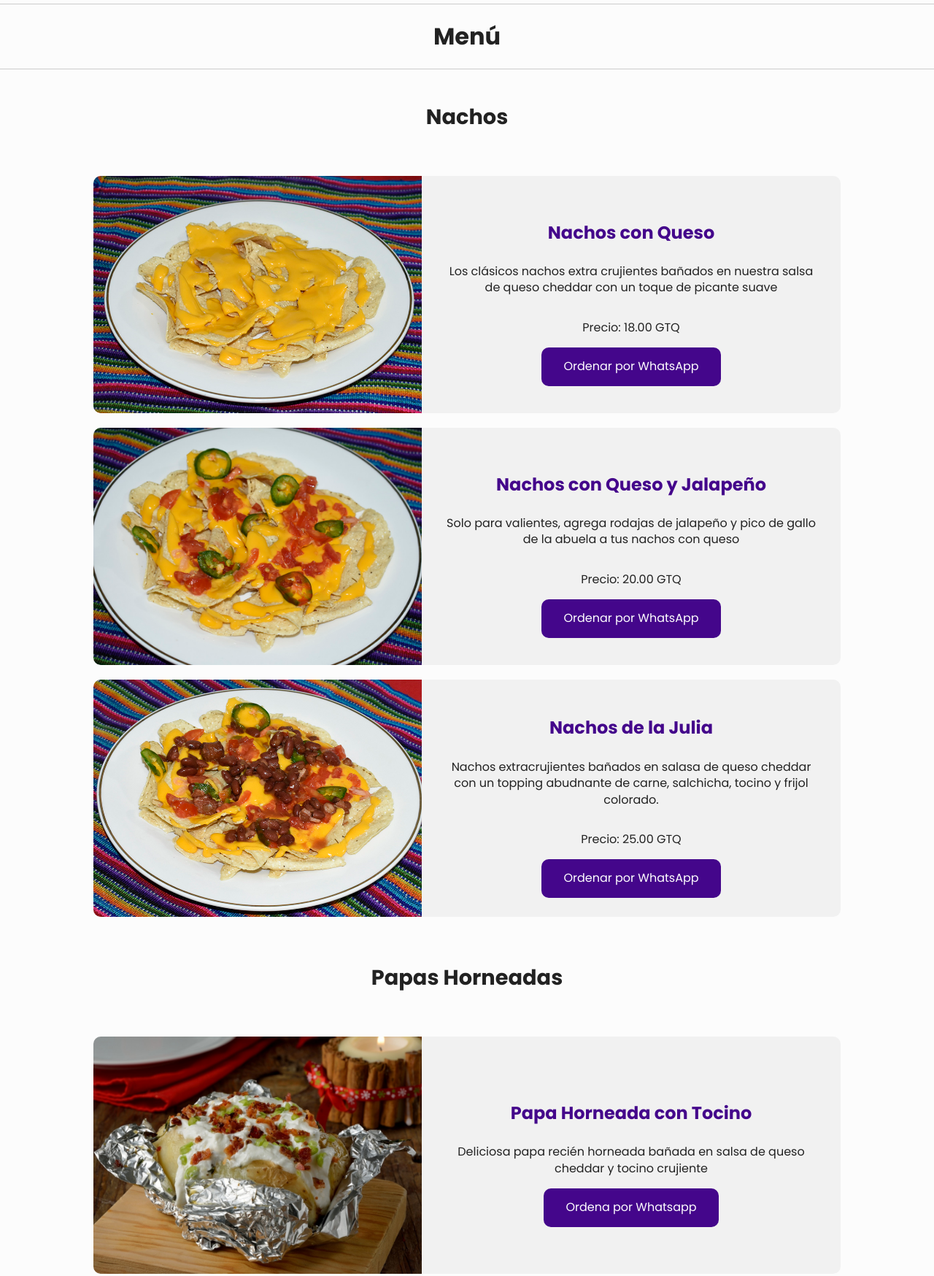
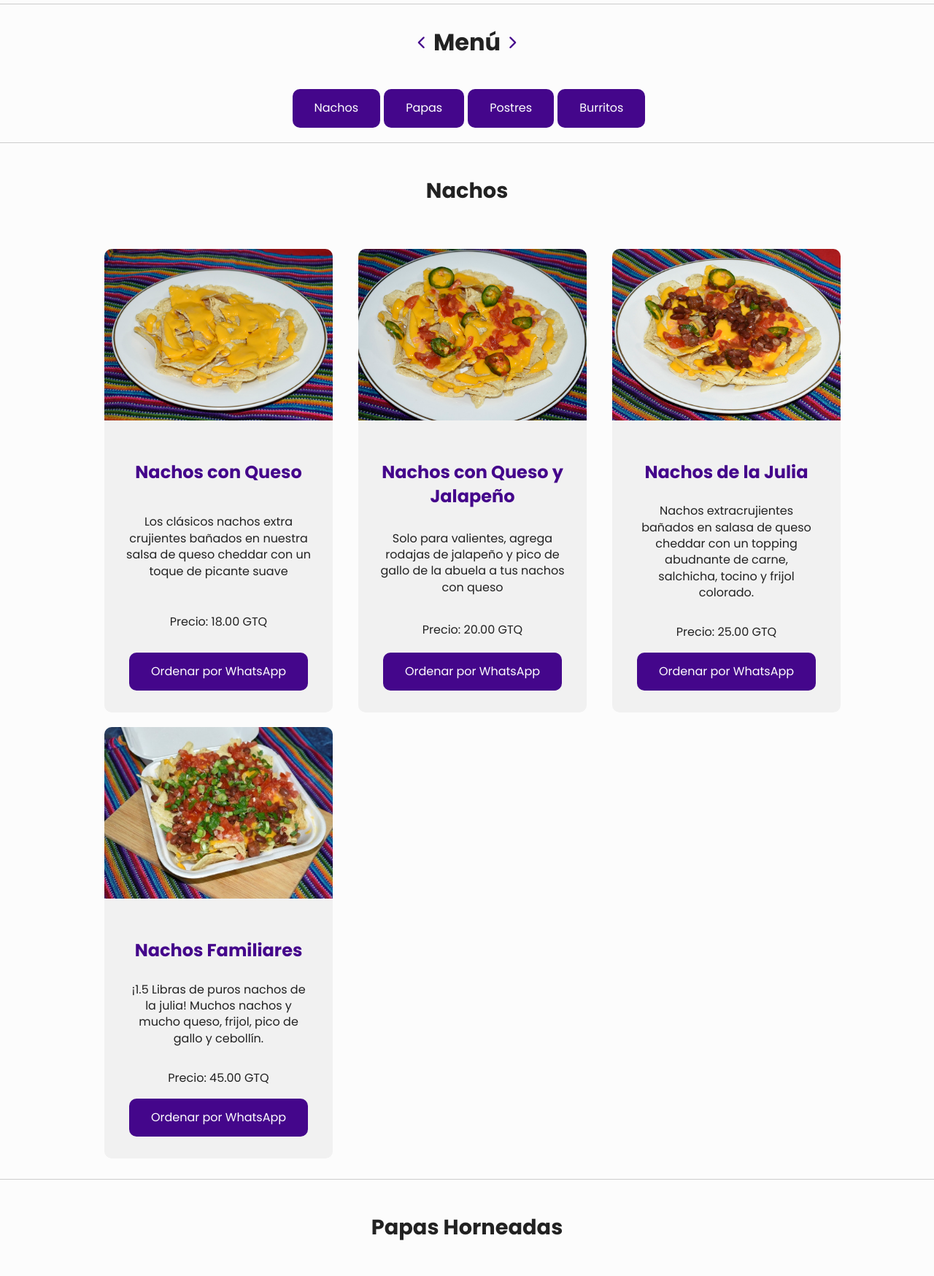
Before and after one commit to kmillionary/Ayayay-Julia, a website: page index.html in a window 1280 px wide. Shown: the part 544-2292 px from the top of the page at 73% size. Drawn offline with Linux system fonts and the light colour scheme; a script that the page names is missing.

Commit message:
commit 16

```diff
--- a/css/main.css
+++ b/css/main.css
@@ -199,7 +199,7 @@ textarea {
 }
 
 div.cobertura .fa-map-marker-alt {
-    color: white;
+    color: rgb(235, 51, 51);
     font-size: 30px;
     margin-right: 10px;
 }
@@ -210,6 +210,73 @@ div.cobertura .fa-map-marker-alt {
         justify-content: center;
         align-content: center;
     }
+}
+
+
+/*** Navegación ***/
+
+div.nav-header {
+    display: flex;
+    justify-content: center;
+    align-items: center;
+}
+
+div.nav-header .fas {
+    font-size: 18px;
+    margin: 0 10px;
+}
+
+.nav {
+    margin: 20px 20px;
+    overflow-x: scroll;
+}
+
+@media only screen and (min-width: 780px) {
+    .nav {
+        overflow: unset;
+    }
+}
+
+ul.nav-list {
+    display: flex;
+    justify-content: space-between;
+    list-style: none;
+    padding-inline-start: 0;
+}
+
+@media only screen and (min-width: 780px) {
+    ul.nav-list {
+        justify-content: center;
+    }
+}
+
+ul.nav-list li {
+    margin-left: 5px;
+}
+
+ul.nav-list li a {
+    text-decoration: none;
+    color: white;
+}
+
+#myBtn {
+    display: none;
+    position: fixed;
+    bottom: 20px;
+    left: 20px;
+    z-index: 99;
+    font-size: 12px;
+    border: none;
+    outline: none;
+    color: white;
+    cursor: pointer;
+    padding: 15px;
+    border-radius: 50%;
+    opacity: 0.6;
+}
+
+#myBtn .fas {
+    font-size: 18px;
 }
 
 .hero-img {
@@ -236,14 +303,27 @@ div.cobertura .fa-map-marker-alt {
 
 .menu-grid {
     display: flex;
-    flex-direction: column;
+    overflow-x: scroll;
+}
+
+@media only screen and (min-width: 768px) {
+    .menu-grid {
+        display: grid;
+        grid-template-columns: 1fr 1fr;
+        column-gap: 20px;
+        overflow: unset;
+    }
+}
+
+@media only screen and (min-width: 1280px) {
+    .menu-grid {
+        grid-template-columns: 1fr 1fr 1fr;
+    }
 }
 
 @media only screen and (min-width: 1600px) {
     .menu-grid {
-        display: grid;
-        grid-template-columns: 1fr 1fr 1fr;
-        column-gap: 20px;
+        grid-template-columns: repeat(4, 1fr);
     }
 }
 
@@ -251,24 +331,11 @@ div.menu-item {
     display: flex;
     flex-direction: column;
     background-color: #f1f1f1;
+    margin-left: 15px;
     margin-bottom: 20px;
     align-items: center;
     border-radius: 10px;
-}
-
-@media only screen and (min-width: 980px) {
-    div.menu-item {
-        flex-direction: row;
-        justify-content: space-between;
-        height: 325px;
-    }
-}
-
-@media only screen and (min-width: 1600px) {
-    div.menu-item {
-        flex-direction: column;
-        height: auto;
-    }
+    min-width: 300px;
 }
 
 div.menu-item h3 {
@@ -282,25 +349,12 @@ div.menu-item h3 {
     border-radius: 10px 10px 0 0;
 }
 
-@media only screen and (min-width: 980px) {
-    .menu-img {
-        min-height: 325px;
-        border-radius: 10px 0 0 10px;
-        max-width: 450px;
-    }
-}
-
-@media only screen and (min-width: 1600px) {
-    .menu-img {
-        margin-bottom: unset;
-        border-radius: 10px 10px 0 0;
-        max-width: unset;
-    }
-}
-
 .menu-body {
+    height: 100%;
     display: flex;
     flex-direction: column;
+    justify-content: space-between !important;
+    align-content: space-between;
     align-items: center;
     padding: 30px;
     text-align: center;
@@ -314,13 +368,13 @@ div.menu-item h3 {
     transition: all 0.3s ease;
 }
 
-.btn:hover {
-    background-color: #5b08bb;
-}
-
 .btn-primary {
     background-color: #44068b;
     color: #fff;
+}
+
+.btn-primary:hover {
+    background-color: #771fdb;
 }
 
 .features {
--- a/index.html
+++ b/index.html
@@ -22,7 +22,7 @@
     <link href="https://fonts.googleapis.com/css2?family=Poppins:wght@400;700&display=swap " rel="stylesheet ">
     <link rel="stylesheet " href="css/normalize.min.css ">
     <script src="https://kit.fontawesome.com/539d21cd1c.js " crossorigin="anonymous "></script>
-    <link rel="stylesheet " href="css/main.min.css ">
+    <link rel="stylesheet " href="css/main.css ">
 
 
     <meta name="theme-color " content="#fafafa ">
@@ -71,51 +71,78 @@
 
 
     <main>
-        <h1>Menú</h1>
+        <div class="nav-header">
+            <i class="fas fa-chevron-left"></i>
+            <h1>Menú</h1>
+            <i class="fas fa-chevron-right"></i>
+        </div>
+        <div>
+            <nav class="nav">
+                <ul class="nav-list">
+                    <li class="btn btn-primary"><a href="#nachos">Nachos</a></li>
+                    <li class="btn btn-primary"><a href="#papas">Papas</a></li>
+                    <li class="btn btn-primary"><a href="#">Postres</a></li>
+                    <li class="btn btn-primary"><a href="#">Burritos</a></li>
+                </ul>
+            </nav>
+        </div>
+        <button onclick="topFunction()" id="myBtn" title="Go to top"><i class="fas fa-arrow-up"></i></button>
+
         <hr>
         <div class="container ">
-            <h2>Nachos</h2>
+            <h2 id="nachos">Nachos</h2>
             <div class="menu-grid ">
                 <div class="menu-item ">
                     <img class="menu-img " src="/img/nacho-1.jpg " alt=" ">
-                    <div class="menu-body ">
+                    <div class="menu-body">
                         <h3>Nachos con Queso</h3>
                         <p>Los clásicos nachos extra crujientes bañados en nuestra salsa de queso cheddar con un toque de picante suave</p>
                         <p>Precio: <span>18.00 GTQ</span></p>
-                        <a href="https://wa.link/jhylsj" target="_blank " class="btn btn-primary ">Ordenar por WhatsApp</a>
+                        <a href="https://wa.link/jhylsj" target="_blank " class="btn btn-primary">Ordenar por WhatsApp</a>
                     </div>
                 </div>
                 <div class="menu-item ">
                     <img class="menu-img " src="img/nacho-2.jpg " alt=" ">
 
-                    <div class="menu-body ">
+                    <div class="menu-body">
                         <h3>Nachos con Queso y Jalapeño</h3>
                         <p>Solo para valientes, agrega rodajas de jalapeño y pico de gallo de la abuela a tus nachos con queso </p>
                         <p>Precio: <span>20.00 GTQ</span></p>
                         <a href="https://wa.link/jhylsj" target="_blank " class="btn btn-primary ">Ordenar por WhatsApp</a>
                     </div>
                 </div>
-                <div class="menu-item ">
-                    <img class="menu-img " src="img/nacho-3.jpg " alt=" ">
+                <div class="menu-item">
+                    <img class="menu-img" src="img/nacho-3.jpg " alt=" ">
 
-                    <div class="menu-body ">
+                    <div class="menu-body">
                         <h3>Nachos de la Julia</h3>
                         <p>Nachos extracrujientes bañados en salasa de queso cheddar con un topping abudnante de carne, salchicha, tocino y frijol colorado.</p>
                         <p>Precio: <span>25.00 GTQ</span></p>
                         <a href="https://wa.link/jhylsj" target="_blank " class="btn btn-primary ">Ordenar por WhatsApp</a>
                     </div>
                 </div>
+                <div class="menu-item ">
+                    <img class="menu-img " src="/img/nacho-familiar.JPG" alt="Nachos familiares de la Julia | Ayayay Julia! Guatemala">
+
+                    <div class="menu-body ">
+                        <h3>Nachos Familiares</h3>
+                        <p>¡1.5 Libras de puros nachos de la julia! Muchos nachos y mucho queso, frijol, pico de gallo y cebollín.</p>
+                        <p>Precio: <span>45.00 GTQ</span></p>
+                        <a href="https://wa.link/jhylsj" target="_blank " class="btn btn-primary ">Ordenar por WhatsApp</a>
+                    </div>
+                </div>
             </div>
         </div>
+        <hr>
         <div class="container ">
-            <h2>Papas Horneadas</h2>
+            <h2 id="papas">Papas Horneadas</h2>
             <div class="menu-grid ">
                 <div class="menu-item ">
                     <img class="menu-img " src="/img/papa-1.jpg " alt=" ">
                     <div class="menu-body ">
                         <h3>Papa Horneada con Tocino</h3>
                         <p>Deliciosa papa recién horneada bañada en salsa de queso cheddar y tocino crujiente</p>
-
+                        <p>Precio: <span>25.00 GTQ</span></p>
                         <a href="https://wa.link/jhylsj" class="btn btn-primary ">Ordena por Whatsapp</a>
                     </div>
                 </div>
@@ -125,7 +152,7 @@
                     <div class="menu-body ">
                         <h3>Papa Horneada con Brocoli</h3>
                         <p>Deliciosa papa recién horneada bañada en salsa de queso cheddar y trocitos de brocoli</p>
-
+                        <p>Precio: <span>25.00 GTQ</span></p>
                         <a href="https://wa.link/jhylsj" class="btn btn-primary ">Ordena por Whatsapp</a>
                     </div>
                 </div>
@@ -134,11 +161,13 @@
                     <div class="menu-body ">
                         <h3>Papa Horneada con Frijoles</h3>
                         <p>Deliciosa papa recién horneada bañada en salsa de queso chedar y Frijoles colorados con trocitos de tocino</p>
+                        <p>Precio: <span>25.00 GTQ</span></p>
                         <a href="https://wa.link/jhylsj" class="btn btn-primary ">Ordena por Whatsapp</a>
                     </div>
                 </div>
             </div>
         </div>
+        <hr>
 
     </main>
 
--- a/js/main.js
+++ b/js/main.js
@@ -33,3 +33,24 @@ s.onload = function() {
 };
 var x = document.getElementsByTagName('script')[0];
 x.parentNode.insertBefore(s, x);
+
+
+
+
+mybutton = document.getElementById("myBtn");
+
+window.onscroll = function() { scrollFunction() };
+
+function scrollFunction() {
+    if (document.body.scrollTop > 1000 || document.documentElement.scrollTop > 1000) {
+        mybutton.style.display = "block";
+    } else {
+        mybutton.style.display = "none";
+    }
+}
+
+
+function topFunction() {
+    document.body.scrollTop = 0;
+    document.documentElement.scrollTop = 0;
+}
```
Also changed, not shown: img/Logo.png (deleted), img/body-background-min.jpg (deleted), img/body-background.jpg (deleted), img/hero-nacho.jpg (deleted), img/nacho-familiar.JPG (added).
